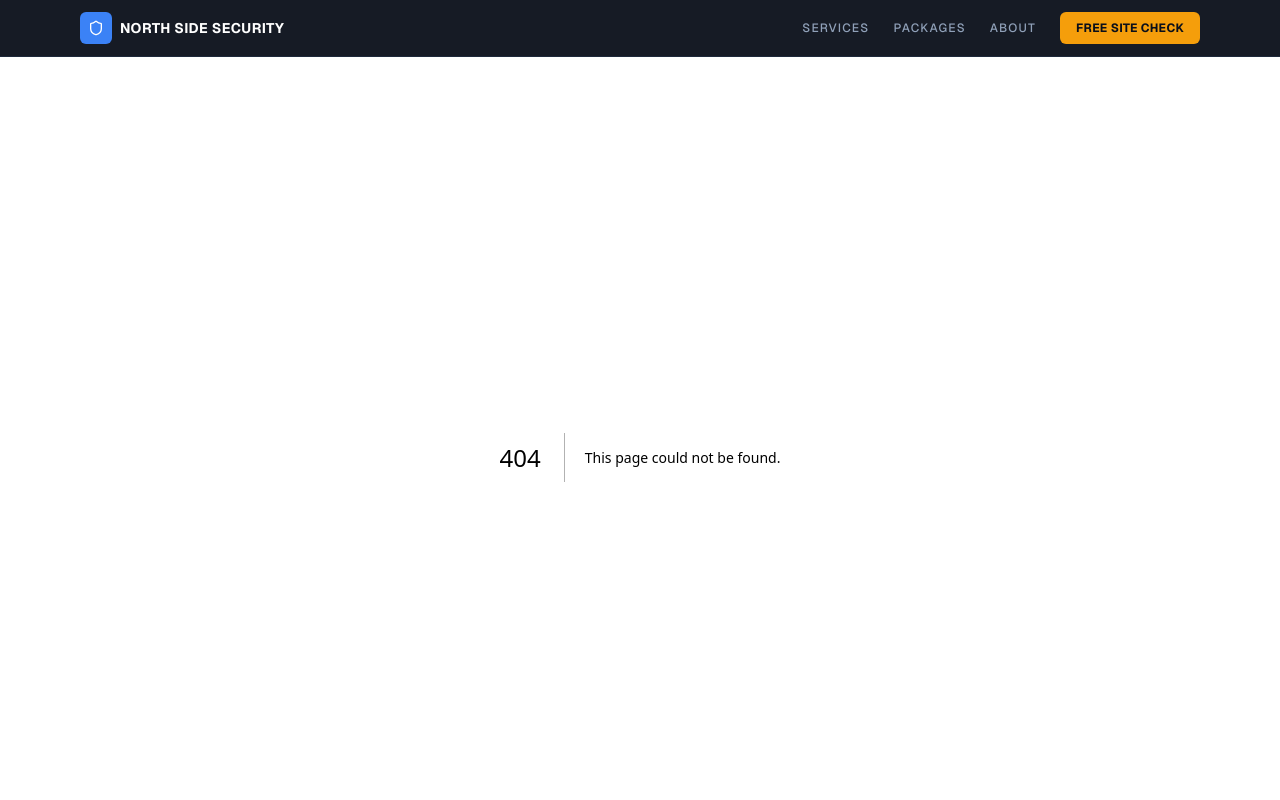
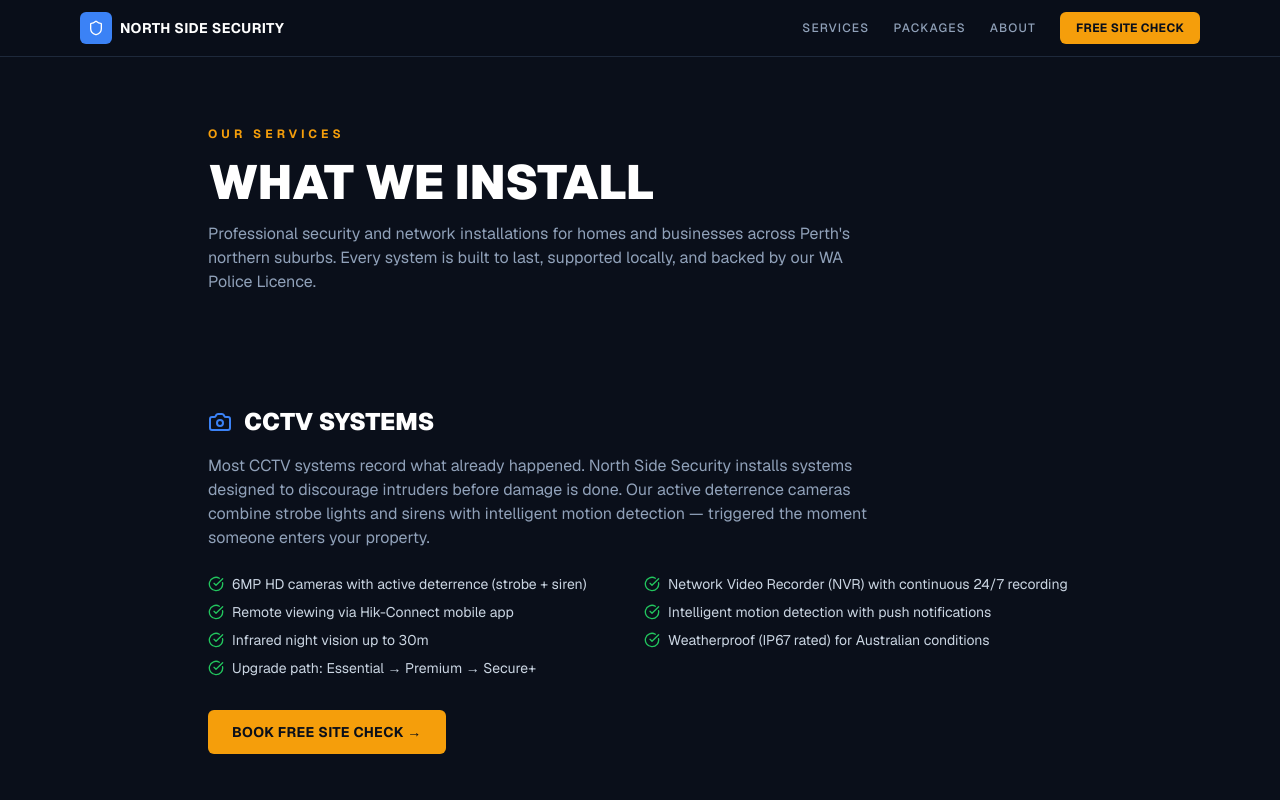
Before and after one commit to Skeggsy71/northside-security, a Next.js app: page /services in a window 1280 px wide. Before the commit this address had no page. Shown: the top 800 px of the page. Built offline with nearby package versions, Linux system fonts and the light colour scheme.

Commit message:
feat: add services page with all four service sections

```diff
--- /dev/null
+++ b/app/services/page.tsx
@@ -0,0 +1,25 @@
+import type { Metadata } from "next";
+import { SERVICE_DETAILS } from "@/lib/constants";
+import { ServiceDetailSection } from "@/components/service-detail";
+
+export const metadata: Metadata = {
+  title: "Security Services — North Side Security Perth",
+  description: "CCTV systems, alarm systems, intercoms & network installation. WA Police Licensed, fully insured. Serving Joondalup, Wanneroo & surrounds.",
+};
+
+export default function ServicesPage() {
+  return (
+    <div className="mx-auto max-w-4xl px-4 py-16">
+      <span className="mb-4 inline-block text-xs font-bold uppercase tracking-[4px] text-cta">Our Services</span>
+      <h1 className="mb-4 text-4xl font-black uppercase text-white md:text-5xl">What We Install</h1>
+      <p className="mb-12 max-w-2xl text-slate-400">
+        Professional security and network installations for homes and businesses
+        across Perth&apos;s northern suburbs. Every system is built to last, supported locally,
+        and backed by our WA Police Licence.
+      </p>
+      {SERVICE_DETAILS.map((service) => (
+        <ServiceDetailSection key={service.id} service={service} />
+      ))}
+    </div>
+  );
+}
--- /dev/null
+++ b/components/service-detail.tsx
@@ -0,0 +1,34 @@
+import Link from "next/link";
+import type { ServiceDetail as ServiceDetailType } from "@/lib/constants";
+import { CheckCircle } from "lucide-react";
+
+export function ServiceDetailSection({ service }: { service: ServiceDetailType }) {
+  return (
+    <section id={service.id} className="scroll-mt-20 border-b border-border py-16 last:border-b-0">
+      <div className="flex items-center gap-3 mb-4">
+        <service.icon className="h-6 w-6 text-accent" />
+        <h2 className="text-2xl font-black uppercase text-white">{service.title}</h2>
+        {service.comingSoon && (
+          <span className="rounded bg-cta/10 px-2 py-0.5 text-xs font-bold uppercase text-cta">Coming Soon</span>
+        )}
+      </div>
+      <p className="mb-6 max-w-2xl text-slate-400">{service.description}</p>
+      {service.features.length > 0 && (
+        <ul className="mb-8 grid gap-2 md:grid-cols-2">
+          {service.features.map((feature) => (
+            <li key={feature} className="flex items-start gap-2 text-sm text-slate-300">
+              <CheckCircle className="mt-0.5 h-4 w-4 shrink-0 text-trust" />
+              {feature}
+            </li>
+          ))}
+        </ul>
+      )}
+      <Link
+        href={service.comingSoon ? `/contact?interest=${service.id}` : "/contact"}
+        className="inline-block rounded-md bg-cta px-6 py-3 text-sm font-bold uppercase tracking-wide text-navy-950 transition-colors hover:bg-amber-400"
+      >
+        {service.ctaText || "Book Free Site Check"} →
+      </Link>
+    </section>
+  );
+}
```
